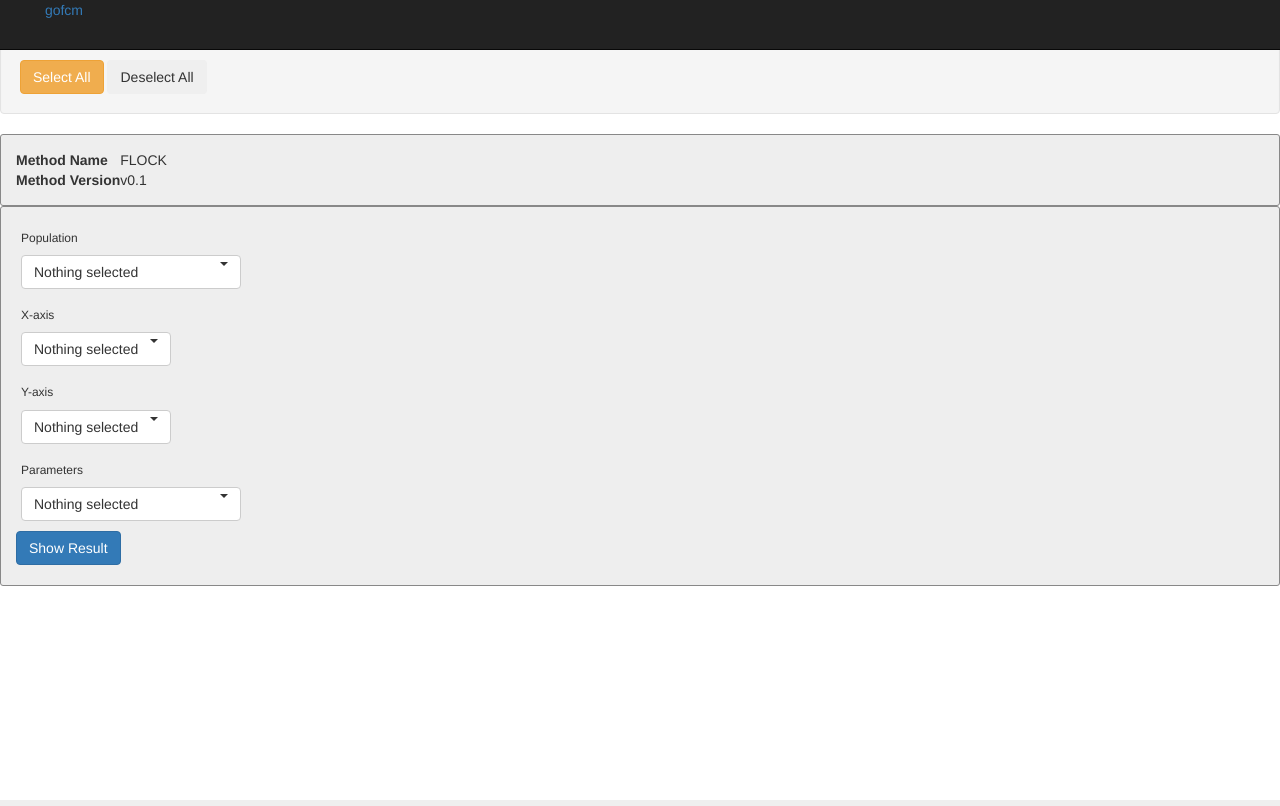
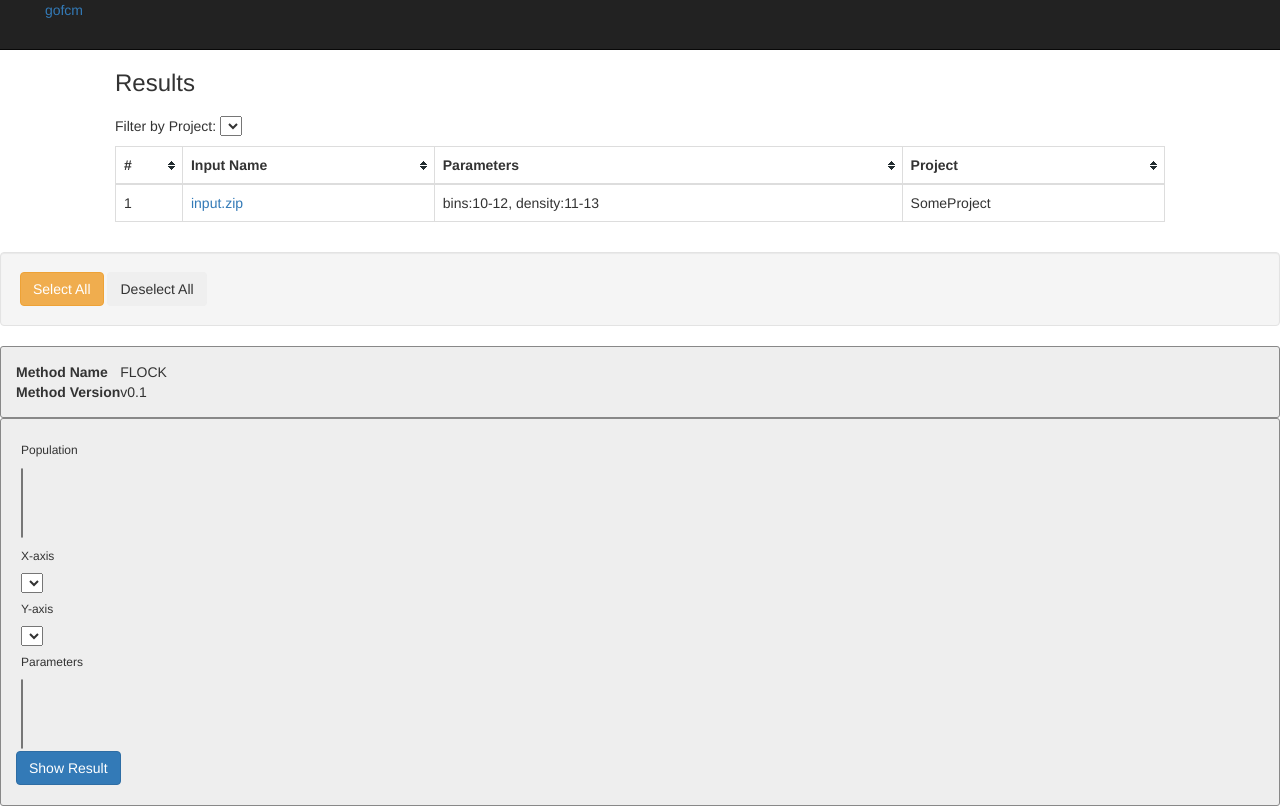
Before and after one commit to flowgate/flowgate_web, a PHP site: page /gofcm/php/view/result.php in a window 1280 px wide. Run offline with PHP 8.4, Linux system fonts and the light colour scheme; lists and menus that the app fills with data are empty; some libraries are stand-ins or nearby versions.

Commit message:
few minor changes to file and result views

```diff
--- a/php/view/file.php
+++ b/php/view/file.php
@@ -118,7 +118,7 @@
     <script src="../../js/jquery.fileupload.js"></script>
     <script src="../../js/jquery.tablesorter.min.js"></script>
     <script>
-      var pageUtil = {
+      var _page = {
         fajax: function(t,d,cb) {
           $.ajax({
             type: "POST",
@@ -147,7 +147,7 @@
         }
       };
       var uploadDone = function(file) {
-        pageUtil.fajax('a', {fname:file.name, pid:sessionStorage.getItem("gofcm.pid")}, null);
+        _page.fajax('a', {fname:file.name, pid:sessionStorage.getItem("gofcm.pid")}, null);
       };
 
       $(function(){
@@ -172,7 +172,7 @@
               $('#progress .progress-bar').css('width', progress + '%');
             }
         }).prop('disabled', !$.support.fileInput).parent().addClass($.support.fileInput ? undefined : 'disabled');
-        pageUtil.getFiles();
+        _page.getFiles();
       });
     </script>
 </body>
--- a/php/view/result.php
+++ b/php/view/result.php
@@ -52,7 +52,26 @@
 
   <body>
     <div id="nav"></div>
-    <div class="row-fluid">
+    <div id="tableDiv" class="container hero-unit">
+        <h3>Results</h3>
+        <div>
+          Filter by Project: <select id="projectFilter" style="margin-top:10px;"></select>
+        </div>
+        <div id="resultsTableDiv" style="padding-top:10px;">
+          <table id="resultsTable" class="table table-bordered tablesorter">
+            <thead>
+              <tr>
+                <th>#</th>
+                <th>Input Name</th>
+                <th>Parameters</th>
+                <th>Project</th>
+              </tr>
+            </thead>
+            <tbody></tbody>
+          </table>
+        </div>
+    </div>
+    <div id="resultDiv" class="row-fluid" style="display:block;">
       <div class="span3" style="height:100%;">
         <div class="well" id="files" style="height:100%;overflow:auto;">
           <div class="row-fluid span12">
@@ -129,6 +148,7 @@
     <script src="../../js/jquery.min.js"></script>
     <script src="../../js/jqueryFileTree.js"></script>
     <script src="../../js/bootstrap-select.js"></script>
+    <script src="../../js/jquery.tablesorter.min.js"></script>
     <script>
       $(function(){
         $("#nav").load("../common/nav.php");
@@ -142,10 +162,7 @@
             taskId = pair[1];
           }
         }
-        _data.meta(taskId);
-        $('.selectpicker').selectpicker();
-        _plugin.filetree.init('fileNav', taskId);
-        _page.event.trigger();
+        _data.results({results:[{input:'input.zip',par:'bins:10-12, density:11-13',p:'SomeProject'}]});
       });
 
       var _page = {
@@ -164,6 +181,12 @@
           opt_dc: "<option data-content='<span class=\"$c$\">&nbsp;&nbsp;&nbsp;</span>$t$'>$v$</option>",
           opt_vt: "<option value='$v$'>$t$</option>",
           opt_vv: "<option value='$v$'>$v$</option>"
+        },
+        view: function(id) {
+          _data.meta(taskId);
+          $('.selectpicker').selectpicker();
+          _plugin.filetree.init('fileNav', taskId);
+          _page.event.trigger();
         },
         event: {
           trigger: function() {
@@ -249,6 +272,20 @@
         }
       };
       var _data = {
+        results: function(obj) {
+          var renderResults = function(obj) {
+            var $table = $('#resultsTable');
+            if(obj && obj.results) {
+              $.each(obj.results, function(i,r) {
+                $table.find('tbody').append(
+                  '<tr><td>'+(i+1)+'</td><td><a href="javascript:_page.view(\'777\');">'+r.input+'</a></td><td>'+r.par+'</td><td>'+r.p+'</td></tr>'
+                );
+              });
+              $table.tablesorter();
+            }
+          };
+          renderResults(obj);
+        },
         meta: function(tid) {
           var _this = this;
           $.ajax({
@@ -412,6 +449,8 @@
           $("#paramselect").append(opts).selectpicker();
         }
       };
+
+      //functions to handle behaviors of plugins
       var _plugin = {
         selectpicker: {
           multifile: function() {
```
Also changed, not shown: 1 other file.
